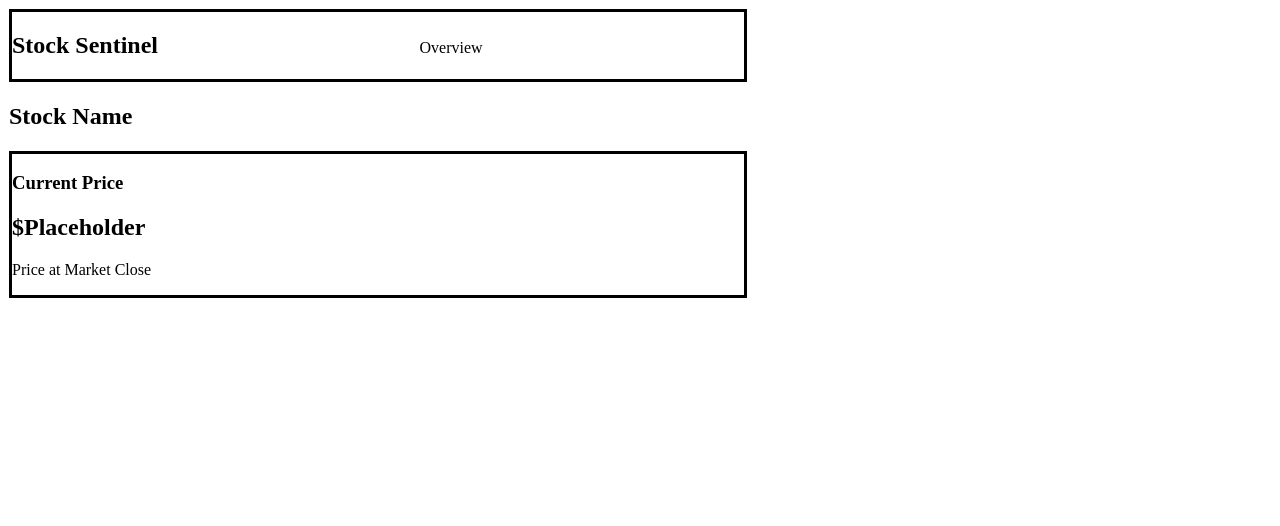
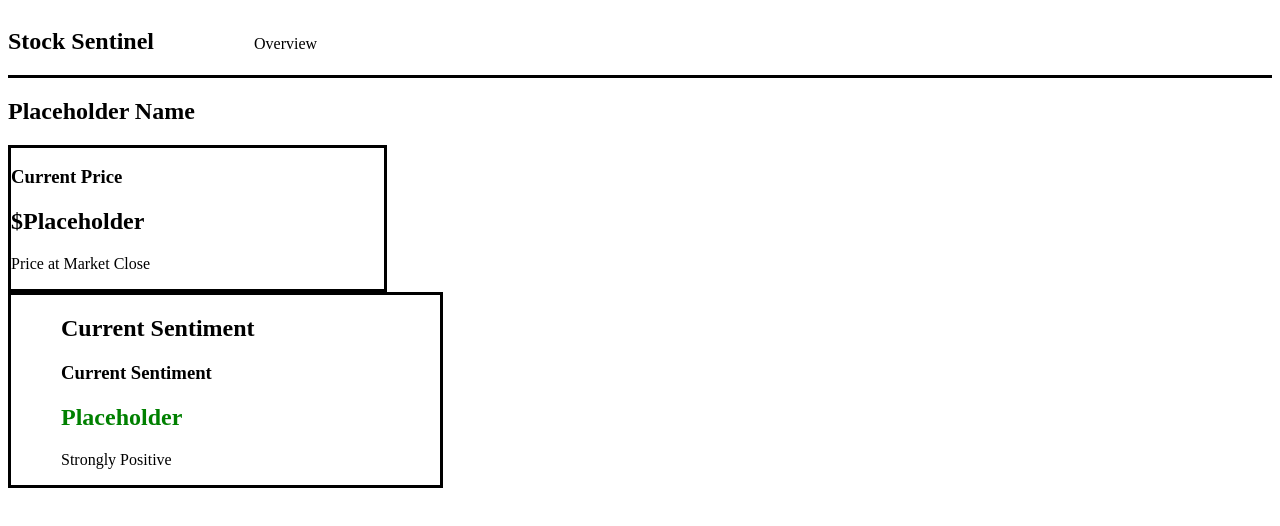
Before and after one commit to nughnugh/BCN-2024SS-TeamRot-StockSentinel, a SvelteKit app in the folder sys-src/app/frontend/stock-sentinel/: page / in a window 1280 px wide. Shown: the top 526 px of the page. Built offline with nearby package versions, Linux system fonts and the light colour scheme.

Commit message:
Split Into Components

```diff
--- a/sys-src/app/frontend/stock-sentinel/src/components/Header.svelte
+++ b/sys-src/app/frontend/stock-sentinel/src/components/Header.svelte
@@ -1,3 +1,23 @@
 <style>
+    .header{
+        display: flex;
+        text-align: left;
+        border-bottom: black;
+        border-bottom-style: solid;
+        align-items: baseline;
+    }
+    .title{
+        text-align: left;
+        padding-right: 100px;
+    }
+    .pages{
+        text-align: left;
+    }
+</style>
 
-</style>
+<main>
+    <div class="header">
+        <div class="title"> <h2>Stock Sentinel </h2></div>
+        <div class="pages"> Overview</div>
+    </div>
+</main>
--- /dev/null
+++ b/sys-src/app/frontend/stock-sentinel/src/components/Sentiment.svelte
@@ -0,0 +1,27 @@
+<script>
+    let sentiment = "Placeholder";
+</script>
+
+<style>
+    .sentiment_info_div{
+        grid-row: 2;
+        width: 30%;
+        padding-left: 50px;
+        border-style: solid;
+    }
+
+
+</style>
+
+<main>
+    <div class="sentiment_info_div">
+        <div>
+            <h2>Current Sentiment</h2>
+        </div>
+        <div>
+            <div> <h3> Current Sentiment</h3> </div>
+            <div> <h2 style="color: green">{sentiment}</h2></div>
+            <div> <p>Strongly Positive</p></div>
+        </div>
+    </div>
+</main>
--- a/sys-src/app/frontend/stock-sentinel/src/components/StockInfo.svelte
+++ b/sys-src/app/frontend/stock-sentinel/src/components/StockInfo.svelte
@@ -0,0 +1,34 @@
+<script>
+    let price = "$Placeholder";
+    let stock = "Placeholder Name";
+</script>
+
+<style>
+    .stock_info_div{
+        grid-column: 1;
+        width: 30%;
+
+    }
+    .stock_name{
+        grid-column: 2;
+        grid-row: 1;
+    }
+    .stock_info{
+        grid-column: 2;
+        grid-row: 3;
+        border-style: solid;
+    }
+</style>
+
+<main>
+    <div class="stock_info_div">
+        <div class = "stock_name">
+            <h2>{stock}</h2>
+        </div>
+        <div class = "stock_info">
+            <div> <h3> Current Price</h3> </div>
+            <div> <h2>{price}</h2></div>
+            <div> <p>Price at Market Close</p></div>
+        </div>
+    </div>
+</main>
--- a/sys-src/app/frontend/stock-sentinel/src/routes/+page.svelte
+++ b/sys-src/app/frontend/stock-sentinel/src/routes/+page.svelte
@@ -2,62 +2,13 @@
 
 <script>
     import Header from "../components/Header.svelte";
-    let price = "$Placeholder"
+    import StockInfo from "../components/StockInfo.svelte";
+    import Sentiment from "../components/Sentiment.svelte";
 </script>
 
-<style>
-    .grid-container {
-        display: grid;
-        display: grid;
-        gap: 1px;
-        padding: 1px;
-        border-radius: 2px;
-    }
-    .header{
-        display: grid;
-        grid-column: 1;
-        grid-row: 1;
-        text-align: left;
-        border-style: solid;
-        align-items: baseline;
-    }
-    .title{
-        grid-column: 1;
-        text-align: left;
-    }
-    .pages{
-        grid-align: center;
-        grid-column: 2;
-    }
-    .stock_name{
-        grid-column: 1;
-        grid-row: 2;
-    }
-    .stock_info{
-        grid-column: 1;
-        grid-row: 3;
-        border-style: solid;
-    }
-    .side_blocker{
-        grid-column-start: 1;
-        grid-column-end: 3;
-        grid-row: 2;
-    }
 
-</style>
-
-<div class="grid-container">
-    <div class="header">
-        <div class="title"> <h2>Stock Sentinel </h2></div>
-        <div class="pages"> Overview</div>
-    </div>
-    <div class = "stock_name">
-        <h2>Stock Name</h2>
-    </div>
-    <div class = "stock_info">
-        <div> <h3> Current Price</h3> </div>
-        <div> <h2>{price}</h2></div>
-        <div> <p>Price at Market Close</p></div>
-    </div>
-    <div class = "side_blocker"></div>
-</div>
+<main>
+    <Header></Header>
+    <StockInfo></StockInfo>
+    <Sentiment></Sentiment>
+</main>
```
Also changed, not shown: sys-src/app/frontend/stock-sentinel/src/components/sources.svelte (+7 -1 lines).
